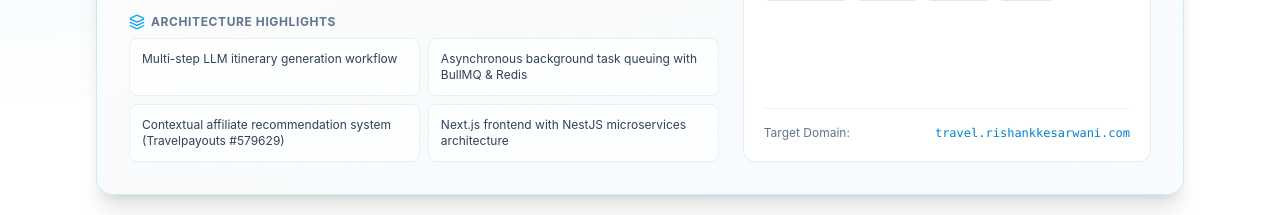
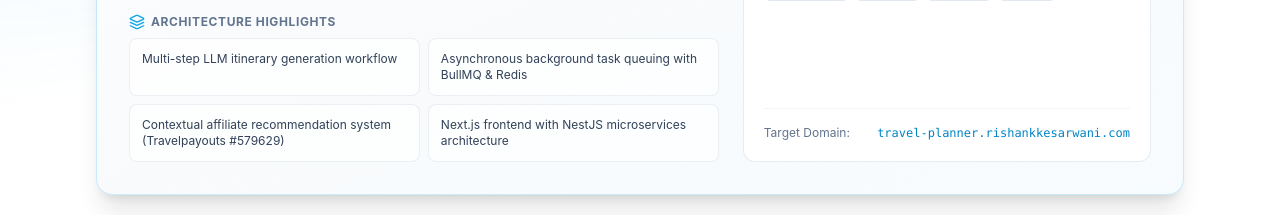
Before and after one commit to rishank-kesarwani/portfolio, a Next.js app: page / in a window 1280 px wide. Shown: the part 1200-1415 px from the top of the page. Built offline with nearby package versions, Linux system fonts and the light colour scheme; no server answers.

Commit message:
Updated productdetails

```diff
--- a/components/LiveProducts.tsx
+++ b/components/LiveProducts.tsx
@@ -146,7 +146,7 @@ export function LiveProducts() {
                 <div className="flex items-center justify-between text-xs text-slate-500 dark:text-slate-400">
                   <span>Target Domain:</span>
                   <span className="font-mono font-medium text-accent-600 dark:text-accent-400">
-                    travel.rishankkesarwani.com
+                    travel-planner.rishankkesarwani.com
                   </span>
                 </div>
               </div>
--- a/data/portfolio.ts
+++ b/data/portfolio.ts
@@ -63,7 +63,7 @@ export const liveProducts: Project[] = [
     isLiveApp: true,
     isFeatured: true,
     statusText: "Live Application",
-    liveUrl: "https://travel.rishankkesarwani.com",
+    liveUrl: "https://travel-planner.rishankkesarwani.com",
     monetization: "Travelpayouts Affiliate Network (Marker #579629)",
     aiFeatures: ["Multi-Day Itinerary Orchestration", "Activity Curation", "Context-Aware Suggestions"],
   },
```
